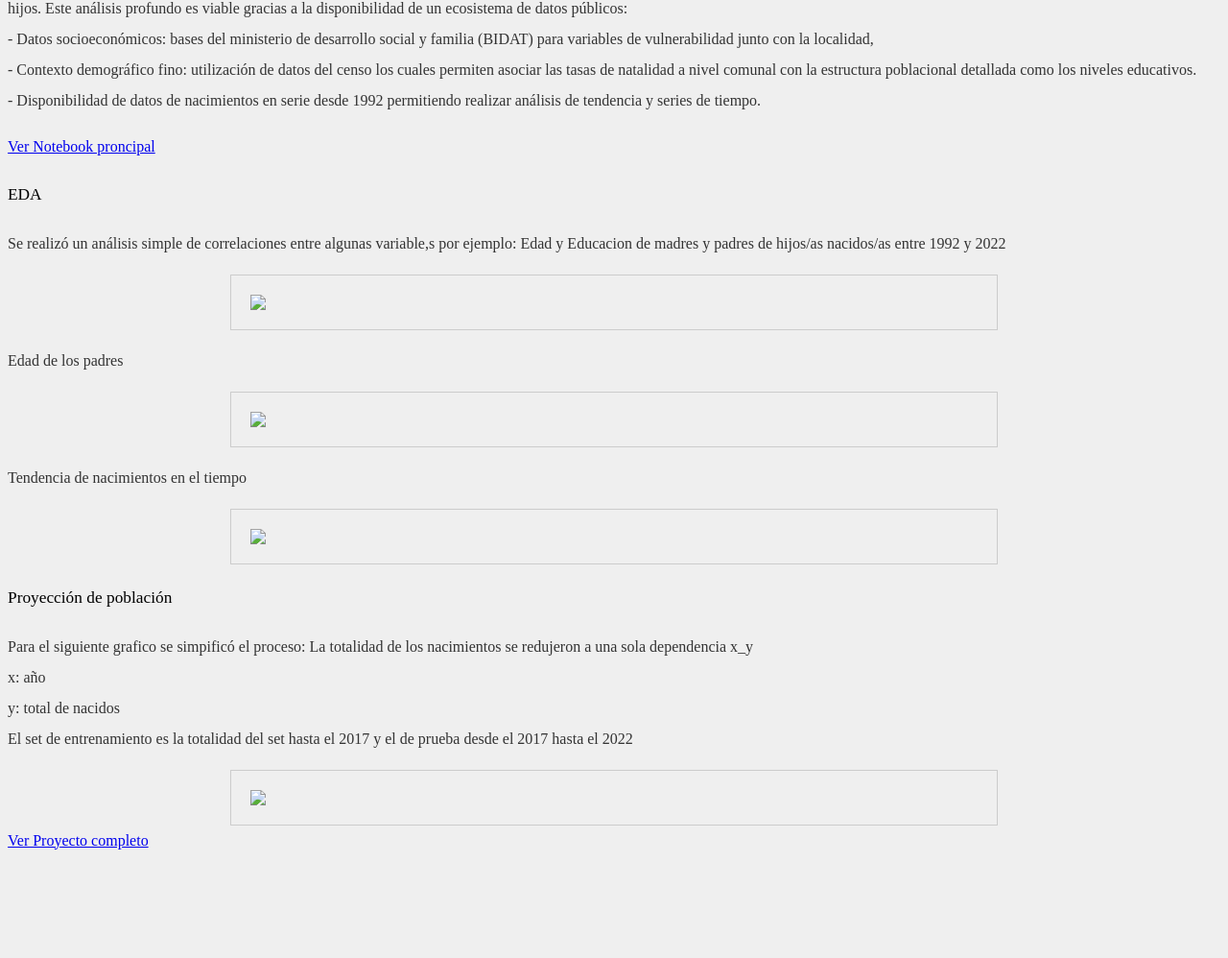
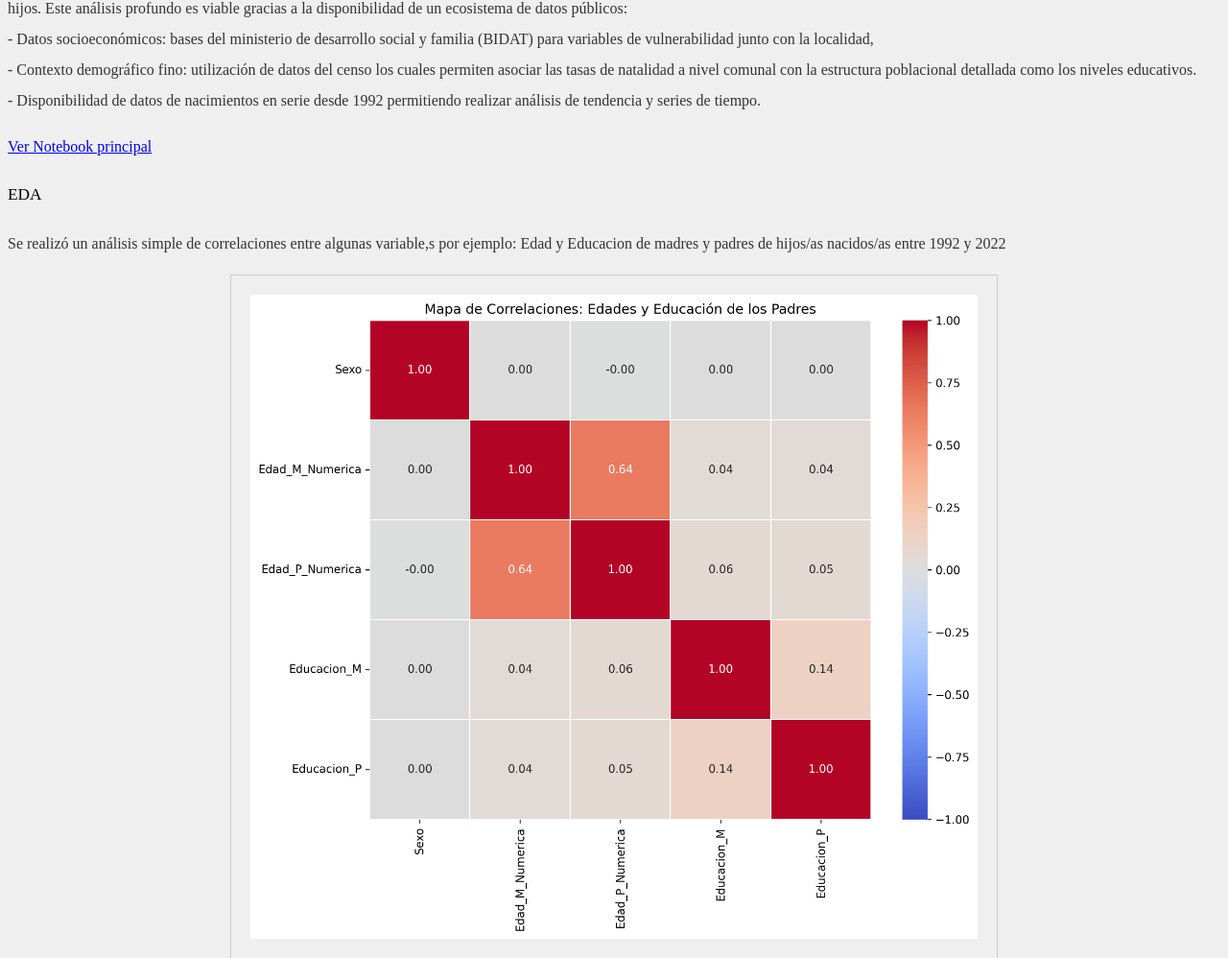
Before and after one commit to Uzbekistan30171739/Trabajo-grupo-cs-de-datos, a plain HTML site: page docs/index.html in a window 1280 px wide. Shown: the part 433-1431 px from the top of the page at 96% size. Before the commit the page ends 1333 px from the top, so only its background shows below. Drawn offline with Linux system fonts and the light colour scheme.

Commit message:
page to /docs

```diff
--- a/docs/index.html
+++ b/docs/index.html
@@ -53,7 +53,7 @@
             <br>- Disponibilidad de datos de nacimientos en serie desde 1992 permitiendo realizar análisis de tendencia y series de tiempo.
         </p>
 
-        <a href="https://github.com/Uzbekistan30171739/Proyecto_cs_de_datos/blob/main/notebooks/analisis_final.ipynb" target="_blank">Ver Notebook proncipal</a>
+        <a href="https://github.com/Uzbekistan30171739/Proyecto_cs_de_datos/blob/main/notebooks/analisis_final.ipynb" target="_blank">Ver Notebook principal</a>
 
         <div class="subtitle_1">
             <p>EDA</p>
@@ -61,15 +61,15 @@
         <p>Se realizó un análisis simple de correlaciones entre algunas variable,s por ejemplo: Edad y Educacion de
             madres y padres de hijos/as nacidos/as entre 1992 y 2022</p>
         <div class="content_box">
-            <img src="../graficos/Correlaciones edad-educacion.png">
+            <img src="../graficos/Correlaciones_edad_educacion.png">
         </div>
         <p>Edad de los padres</p>
         <div class="content_box">
-            <img src="../graficos/concentracion de edades.png">
+            <img src="../graficos/concentracion_de_edades.png">
         </div>
         <p>Tendencia de nacimientos en el tiempo</p>
         <div class="content_box">
-            <img src="../graficos/Nacimientos en el tiempo.png">
+            <img src="../graficos/Nacimientos_en_el_tiempo.png">
         </div>
 
         <div class="subtitle_1">
@@ -79,7 +79,7 @@
             dependencia x_y <br>x: año <br>y: total de nacidos<br>
             El set de entrenamiento es la totalidad del set hasta el 2017 y el de prueba desde el 2017 hasta el 2022</p>
         <div class="content_box">
-            <img src="../graficos/Regresion polinomial.png">
+            <img src="../graficos/Regresion_polinomial.png">
         </div>
 
         <div>
```
